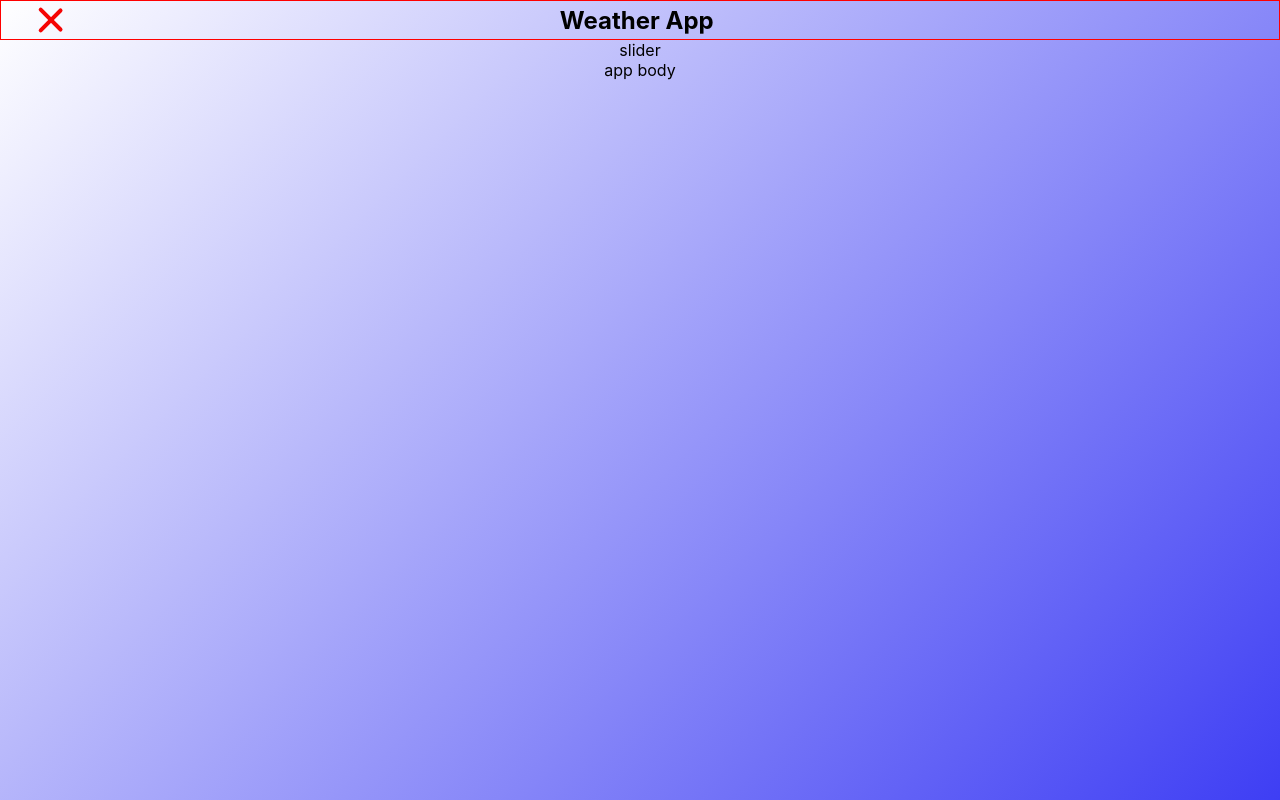
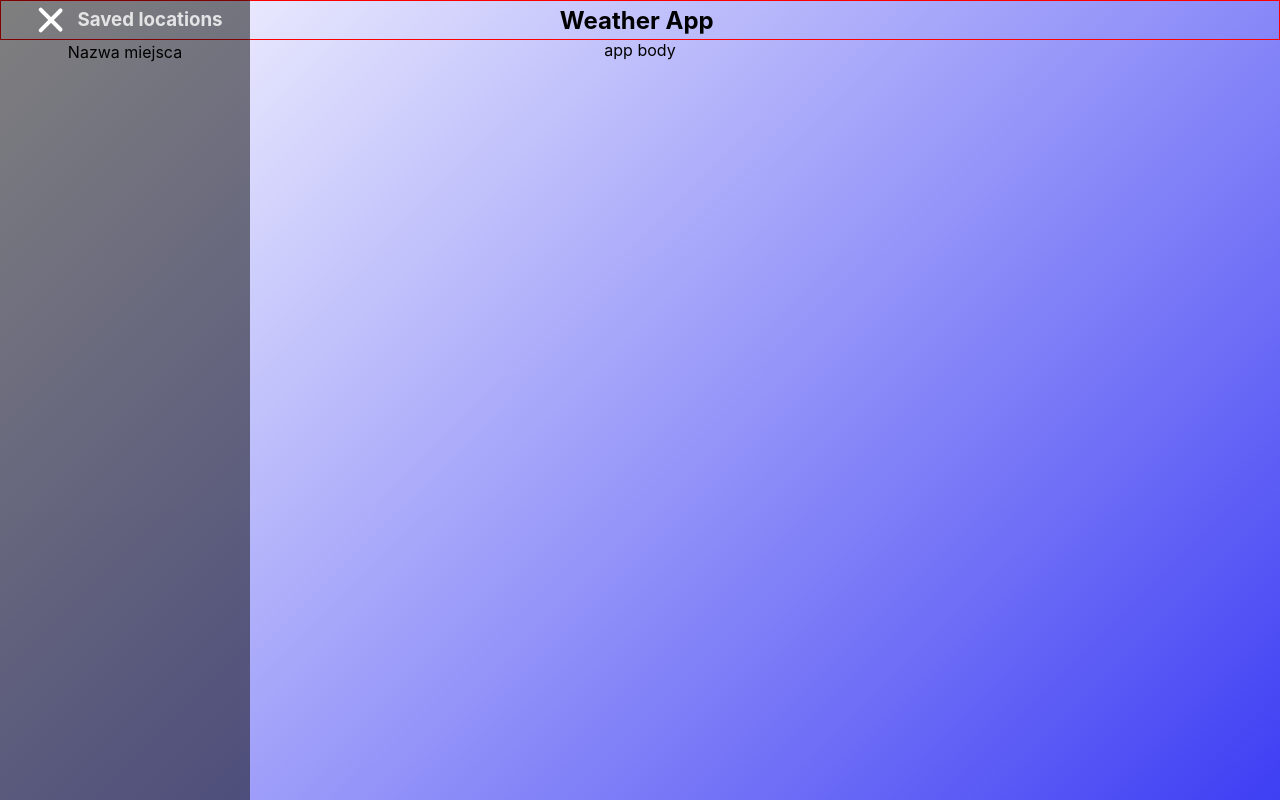
Before and after one commit to lnowak/weather_app, a React (Create React App) app: page / in a window 1280 px wide. Both pictures are taken after a click on the element 55 px from the left and 20 px from the top of the page. Built offline with nearby package versions, Linux system fonts and the light colour scheme.

Commit message:
Slider added
- Slider added
- Slider animations added
- styles added

```diff
--- a/src/App.css
+++ b/src/App.css
@@ -2,6 +2,10 @@
   box-sizing: border-box;
   margin: 0;
   padding: 0;
+}
+
+.hidden{
+  display: none;
 }
 
 .App {
@@ -30,6 +34,7 @@
   width: 2rem;
   height: 2rem;
   cursor: pointer;
+  z-index: 4;
 }
 
 .header__button__line {
@@ -41,22 +46,13 @@
   transition: all 0.3s linear;
 }
 
-/* .header__button__line:first-child {
-  transform: rotate(0);
-}
-
-.header__button__line:nth-child(2) {
-  transform: translateX(0);
-  opacity: 1;
-} */
-
 .header__button__line:nth-child(3) {
   transform: rotate(0);
 }
 
 .header__button__line--active {
   height: 0.25rem;
-  background-color: rgb(245, 4, 4);
+  background-color: rgb(255, 255, 255);
   border-radius: 10px;
   width: 2rem;
   position: relative;
@@ -82,3 +78,36 @@
   font-size: 1.5rem;
   margin: auto;
 }
+
+.slider {
+  height: 100%;
+  width: 250px;
+  position: fixed;
+  top: 0;
+  background-color: rgba(0, 0, 0, 0.5);
+  animation: open 0.3s linear;
+}
+
+@keyframes open {
+  0% {transform: translateX(-250px);}
+  100% {transform: translateX(0);}
+}
+
+.slider--hidden {
+  height: 100%;
+  width: 250px;
+  position: fixed;
+  top: 0;
+  background-color: rgba(0, 0, 0, 0.5);
+  animation: close 0.3s linear;
+}
+
+@keyframes close {
+  0% {transform: translateX(0);}
+  100% {transform: translateX(-250px);}
+}
+
+.slider__title {
+  margin: 8px 0 11px 50px;
+  color: rgba(255, 255, 255, 0.8);
+}
--- a/src/App.js
+++ b/src/App.js
@@ -11,11 +11,12 @@ import AppBody from './Components/AppBody'
 function App() {
 
   const [menuActive, setMenuActive] = useState(false);
+  const [hideSlider, setHideSlider] = useState(false)
 
   return (
     <div className="App">
-      <Header menuActive={menuActive} setMenuActive={setMenuActive}/>
-      <Slider />
+      <Header menuActive={menuActive} setMenuActive={setMenuActive} hideSlider={hideSlider} setHideSlider={setHideSlider}/>
+      <Slider menuActive={menuActive} hideSlider={hideSlider}/>
       <AppBody />
     </div>
   );
--- a/src/Components/Header.js
+++ b/src/Components/Header.js
@@ -1,7 +1,18 @@
-function Header({menuActive, setMenuActive}) {
+function Header({menuActive, setMenuActive, hideSlider, setHideSlider}) {
+
+  const useSlider = () => {
+    setMenuActive(() => !menuActive);
+    if(menuActive) {
+      setTimeout(() => setHideSlider(() => !hideSlider), 300)
+    } else {
+      setHideSlider(() => !hideSlider);
+    }
+
+  }
+
     return (
       <div className="header">
-          <div className='header__button' onClick={() => setMenuActive(!menuActive)}>
+          <div className='header__button' onClick={useSlider}>
               <div className={`${!menuActive ? 'header__button__line' : 'header__button__line--active'}`}></div>
               <div className={`${!menuActive ? 'header__button__line' : 'header__button__line--active'}`}></div>
               <div className={`${!menuActive ? 'header__button__line' : 'header__button__line--active'}`}></div>
--- a/src/Components/Slider.js
+++ b/src/Components/Slider.js
@@ -1,7 +1,12 @@
-function Slider() {
+import {useState} from 'react';
+
+
+function Slider({menuActive, hideSlider}) {
+
     return (
-      <div className="slider">
-          slider
+      <div className={`${menuActive ? 'slider': 'slider--hidden'} ${!hideSlider ? 'hidden': ''}`}>
+          <h3 className='slider__title'>Saved locations</h3>
+          <div>Nazwa miejsca</div>
       </div>
     );
   }
```
Also changed, not shown: 1 other file (tests, documents, lock files or other folders).
